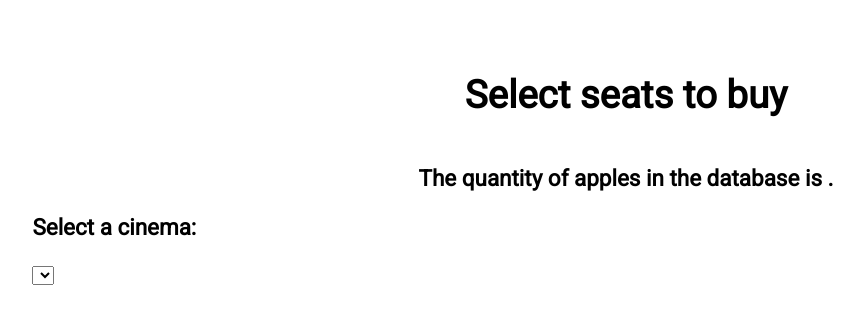
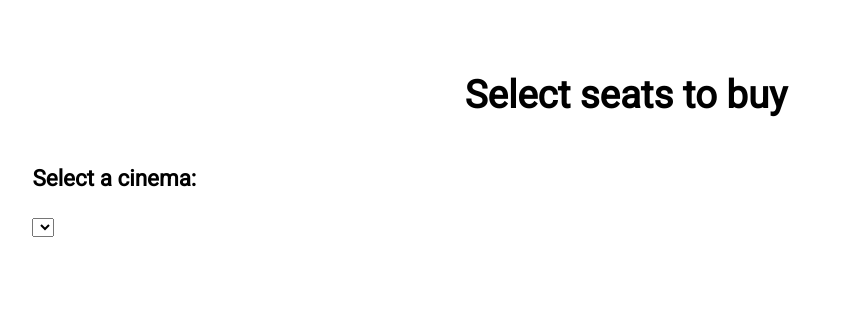
Before and after one commit to taljacob2/carteav, a website: page static/cinemas.html in a window 1280 px wide. Shown: the whole page, without its empty margins (14-878 px from the left). Drawn offline with Linux system fonts and the light colour scheme; no server answers.

Commit message:
Reorder cinemas.html
Signed-off-by: Tal Jacob <taljacob2@gmail.com>

```diff
--- a/static/cinemas.html
+++ b/static/cinemas.html
@@ -23,20 +23,18 @@
 
             </div>
 
-            <div class="section">
+        </div>
 
-                <h3>The quantity of apples in the database is <span id="apples-quantity"></span>.</h3>
+        <div class="section">
 
-            </div>
+            <h3>Select a cinema: </h3>
+
+            <select id="select-cinema"></select>
+
+            <div id="seat-list"></div>
 
         </div>
 
-
-        <h3>Select a cinema: </h3>
-
-        <select id="select-cinema"></select>
-
-        <div id="seat-list"></div>
 
     </div>
 </body>
```
